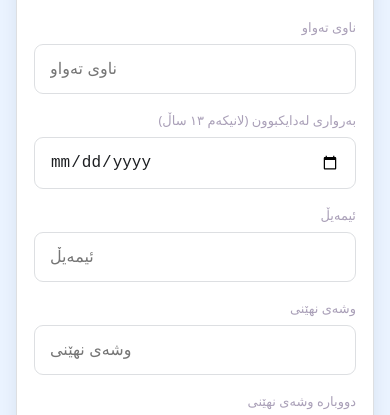
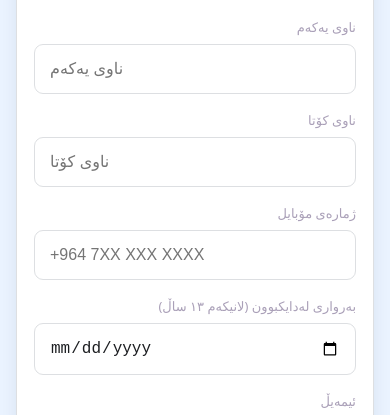
Before and after one commit to Samankurdi717/Arab-18, a plain HTML site: page index.html in a window 390 px wide. Both pictures are taken after a click on the button "خۆتۆمارکردن". Shown: the part 397-812 px from the top of the page. Drawn offline with nearby package versions, Linux system fonts and the light colour scheme.

Commit message:
Add first and last name plus mobile number to WORLDLINK signup

```diff
--- a/index.html
+++ b/index.html
@@ -135,9 +135,11 @@ body{background:#eaf3ff!important;color:#1c1e21}
     <div id="signupPanel" class="wl-auth-panel" hidden>
      <div class="wl-auth-heading">بەشداری بکە لە <span>WORLDLINK</span></div>
      <p class="wl-auth-subtitle">هەژماری خۆت دروست بکە</p>
-     <label class="muted" for="signupName">ناوی تەواو</label><input class="field wl-auth-input" id="signupName" maxlength="40" autocomplete="name" placeholder="ناوت بنووسە">
+     <label class="muted" for="signupFirstName">ناوی یەکەم</label><input class="field wl-auth-input" id="signupFirstName" maxlength="30" autocomplete="given-name" placeholder="ناوی یەکەمت بنووسە" required>
+     <label class="muted" for="signupLastName">ناوی کۆتا</label><input class="field wl-auth-input" id="signupLastName" maxlength="40" autocomplete="family-name" placeholder="ناوی کۆتات بنووسە" required>
+     <label class="muted" for="signupPhone">ژمارەی مۆبایل</label><input class="field wl-auth-input" id="signupPhone" type="tel" inputmode="tel" autocomplete="tel" placeholder="+964 7XX XXX XXXX" required>
      <label class="muted" for="signupBirthDate">بەرواری لەدایکبوون (لانیکەم ١٣ ساڵ)</label><input class="field wl-auth-input" id="signupBirthDate" type="date" required>
-     <label class="muted" for="signupEmail">ئیمەیڵ</label><input class="field wl-auth-input" id="signupEmail" type="email" autocomplete="email" placeholder="name@example.com">
+     <label class="muted" for="signupEmail">ئیمەیڵ</label><input class="field wl-auth-input" id="signupEmail" type="email" autocomplete="email" placeholder="name@example.com" required>
      <label class="muted" for="signupPassword">وشەی نهێنی (لانیکەم ٨ پیت)</label><input class="field wl-auth-input" id="signupPassword" type="password" autocomplete="new-password" minlength="8" placeholder="وشەی نهێنی">
      <label class="muted" for="confirmPassword">دووبارە وشەی نهێنی</label><input class="field wl-auth-input" id="confirmPassword" type="password" autocomplete="new-password" minlength="8" placeholder="وشەی نهێنی دووبارە بنووسە">
      <button class="wl-create-btn wl-create-submit" id="signupBtn">دروستکردنی هەژمار</button>
@@ -221,10 +223,10 @@ function setAuthMode(mode){
 }
 
 const translations={
- ku:{login:'چوونەژوورەوە',signup:'خۆتۆمارکردن',welcome:'بەخێربێیت بۆ',loginHint:'بۆ بەردەوامبوون بچۆ ژوورەوە',email:'ئیمەیڵ',password:'وشەی نهێنی',forgot:'وشەی نهێنیم لەبیرچووە؟',create:'دروستکردنی هەژماری نوێ',join:'بەشداری بکە لە',signupHint:'هەژماری خۆت دروست بکە',name:'ناوی تەواو',birth:'بەرواری لەدایکبوون (لانیکەم ١٣ ساڵ)',confirm:'دووبارە وشەی نهێنی',hasAccount:'هەژمارت هەیە؟',goLogin:'بچۆ ژوورەوە',language:'زمان'},
- en:{login:'Log In',signup:'Sign Up',welcome:'Welcome to',loginHint:'Log in to continue',email:'Email address',password:'Password',forgot:'Forgot password?',create:'Create new account',join:'Join',signupHint:'Create your account',name:'Full name',birth:'Date of birth (13+)',confirm:'Confirm password',hasAccount:'Already have an account?',goLogin:'Log in',language:'Language'},
- ar:{login:'تسجيل الدخول',signup:'إنشاء حساب',welcome:'مرحباً بك في',loginHint:'سجّل الدخول للمتابعة',email:'البريد الإلكتروني',password:'كلمة المرور',forgot:'هل نسيت كلمة المرور؟',create:'إنشاء حساب جديد',join:'انضم إلى',signupHint:'أنشئ حسابك',name:'الاسم الكامل',birth:'تاريخ الميلاد (13 سنة فأكثر)',confirm:'تأكيد كلمة المرور',hasAccount:'لديك حساب بالفعل؟',goLogin:'تسجيل الدخول',language:'اللغة'}
-};
+ ku:{login:'چوونەژوورەوە',signup:'خۆتۆمارکردن',welcome:'بەخێربێیت بۆ',loginHint:'بۆ بەردەوامبوون بچۆ ژوورەوە',email:'ئیمەیڵ',password:'وشەی نهێنی',forgot:'وشەی نهێنیم لەبیرچووە؟',create:'دروستکردنی هەژماری نوێ',join:'بەشداری بکە لە',signupHint:'هەژماری خۆت دروست بکە',firstName:'ناوی یەکەم',lastName:'ناوی کۆتا',phone:'ژمارەی مۆبایل',birth:'بەرواری لەدایکبوون (لانیکەم ١٣ ساڵ)',confirm:'دووبارە وشەی نهێنی',hasAccount:'هەژمارت هەیە؟',goLogin:'بچۆ ژوورەوە',language:'زمان'},
+ en:{login:'Log In',signup:'Sign Up',welcome:'Welcome to',loginHint:'Log in to continue',email:'Email address',password:'Password',forgot:'Forgot password?',create:'Create new account',join:'Join',signupHint:'Create your account',firstName:'First name',lastName:'Last name',phone:'Mobile number',birth:'Date of birth (13+)',confirm:'Confirm password',hasAccount:'Already have an account?',goLogin:'Log in',language:'Language'},
+ ar:{login:'تسجيل الدخول',signup:'إنشاء حساب',welcome:'مرحباً بك في',loginHint:'سجّل الدخول للمتابعة',email:'البريد الإلكتروني',password:'كلمة المرور',forgot:'هل نسيت كلمة المرور؟',create:'إنشاء حساب جديد',join:'انضم إلى',signupHint:'أنشئ حسابك',firstName:'الاسم الأول',lastName:'اسم العائلة',phone:'رقم الهاتف المحمول',birth:'تاريخ الميلاد (13 سنة فأكثر)',confirm:'تأكيد كلمة المرور',hasAccount:'لديك حساب بالفعل؟',goLogin:'تسجيل الدخول',language:'اللغة'}
+}
 function applyLanguage(lang){
  const t=translations[lang]||translations.ku;document.documentElement.lang=lang;document.documentElement.dir=lang==='en'?'ltr':'rtl';
  $('languageLabel').textContent=t.language;
@@ -232,10 +234,12 @@ function applyLanguage(lang){
  $('loginEmail').previousElementSibling.textContent=t.email;$('loginPassword').previousElementSibling.textContent=t.password;
  $('loginEmail').placeholder=t.email;$('loginPassword').placeholder=t.password;
  $('loginBtn').textContent=t.login;$('forgotBtn').textContent=t.forgot;$('goSignup').textContent=t.create;
- $('signupName').previousElementSibling.textContent=t.name;$('signupBirthDate').previousElementSibling.textContent=t.birth;
+ $('signupFirstName').previousElementSibling.textContent=t.firstName;$('signupLastName').previousElementSibling.textContent=t.lastName;
+ $('signupPhone').previousElementSibling.textContent=t.phone;$('signupBirthDate').previousElementSibling.textContent=t.birth;
  $('signupEmail').previousElementSibling.textContent=t.email;$('signupPassword').previousElementSibling.textContent=t.password;
  $('confirmPassword').previousElementSibling.textContent=t.confirm;
- $('signupName').placeholder=t.name;$('signupEmail').placeholder=t.email;$('signupPassword').placeholder=t.password;$('confirmPassword').placeholder=t.confirm;
+ $('signupFirstName').placeholder=t.firstName;$('signupLastName').placeholder=t.lastName;$('signupPhone').placeholder='+964 7XX XXX XXXX';
+ $('signupEmail').placeholder=t.email;$('signupPassword').placeholder=t.password;$('confirmPassword').placeholder=t.confirm;
  $('signupBtn').textContent=t.create;$('goLogin').textContent=t.goLogin;
  $('loginPanel').querySelector('.wl-auth-heading').innerHTML=t.welcome+' <span>WORLDLINK</span>';
  $('signupPanel').querySelector('.wl-auth-heading').innerHTML=t.join+' <span>WORLDLINK</span>';
@@ -257,12 +261,14 @@ $('composerFeeling').addEventListener('click',()=>showTab('upload'));
 $('storyCreate').addEventListener('click',()=>showTab('upload'));
 $('messageTop').addEventListener('click',()=>showTab('account'));
 $('signupBtn').addEventListener('click',async()=>{
- const name=$('signupName').value.trim(),email=$('signupEmail').value.trim(),password=$('signupPassword').value,birth=$('signupBirthDate').value;
+ const firstName=$('signupFirstName').value.trim(),lastName=$('signupLastName').value.trim(),phone=$('signupPhone').value.trim(),email=$('signupEmail').value.trim(),password=$('signupPassword').value,birth=$('signupBirthDate').value;
+ const name=(firstName+' '+lastName).trim();
  if(ageFromDate(birth)<13){message('authMessage','بۆ خۆتۆمارکردن دەبێت لانیکەم ١٣ ساڵت تەواو کردبێت و بەرواری دروست بنووسیت.','err');return}
- if(!name||!email||password.length<8){message('authMessage','ناو و ئیمەیڵ بنووسە؛ وشەی نهێنی دەبێت لانیکەم ٨ پیت بێت.','err');return}
+ if(!firstName||!lastName||!phone||!email||password.length<8){message('authMessage','ناوی یەکەم، ناوی کۆتا، ژمارەی مۆبایل و ئیمەیڵ پڕ بکەرەوە؛ وشەی نهێنی لانیکەم ٨ پیت بێت.','err');return}
+ if(!/^\+?[0-9\s().-]{7,20}$/.test(phone)){message('authMessage','ژمارەی مۆبایل بە شێوەی دروست بنووسە، بۆ نموونە +964 7XX XXX XXXX.','err');return}
  if(password!==$('confirmPassword').value){message('authMessage','وشەی نهێنی و دووبارەکردنەوەکەی یەکسان نین.','err');return}
  $('signupBtn').disabled=true;
- const {data,error}=await client.auth.signUp({email,password,options:{data:{display_name:name,age_13_plus_attested:true},emailRedirectTo:SITE_URL}});
+ const {data,error}=await client.auth.signUp({email,password,options:{data:{display_name:name,first_name:firstName,last_name:lastName,phone_number:phone,age_13_plus_attested:true},emailRedirectTo:SITE_URL}});
  $('signupBtn').disabled=false;
  if(error){message('authMessage',error.message,'err');return}
  if(data.session){message('authMessage','هەژمارەکەت دروست بوو.','ok')}
```
